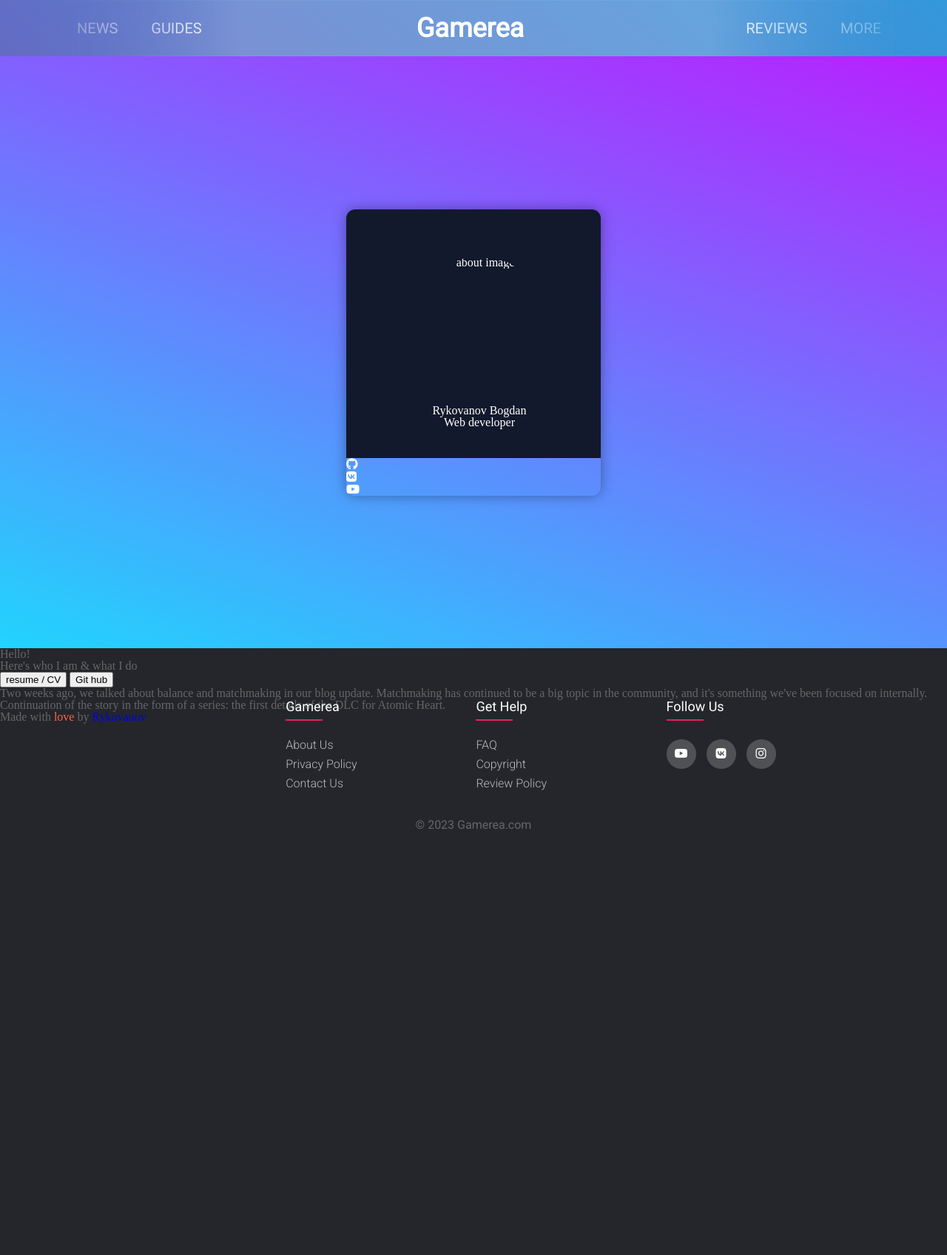
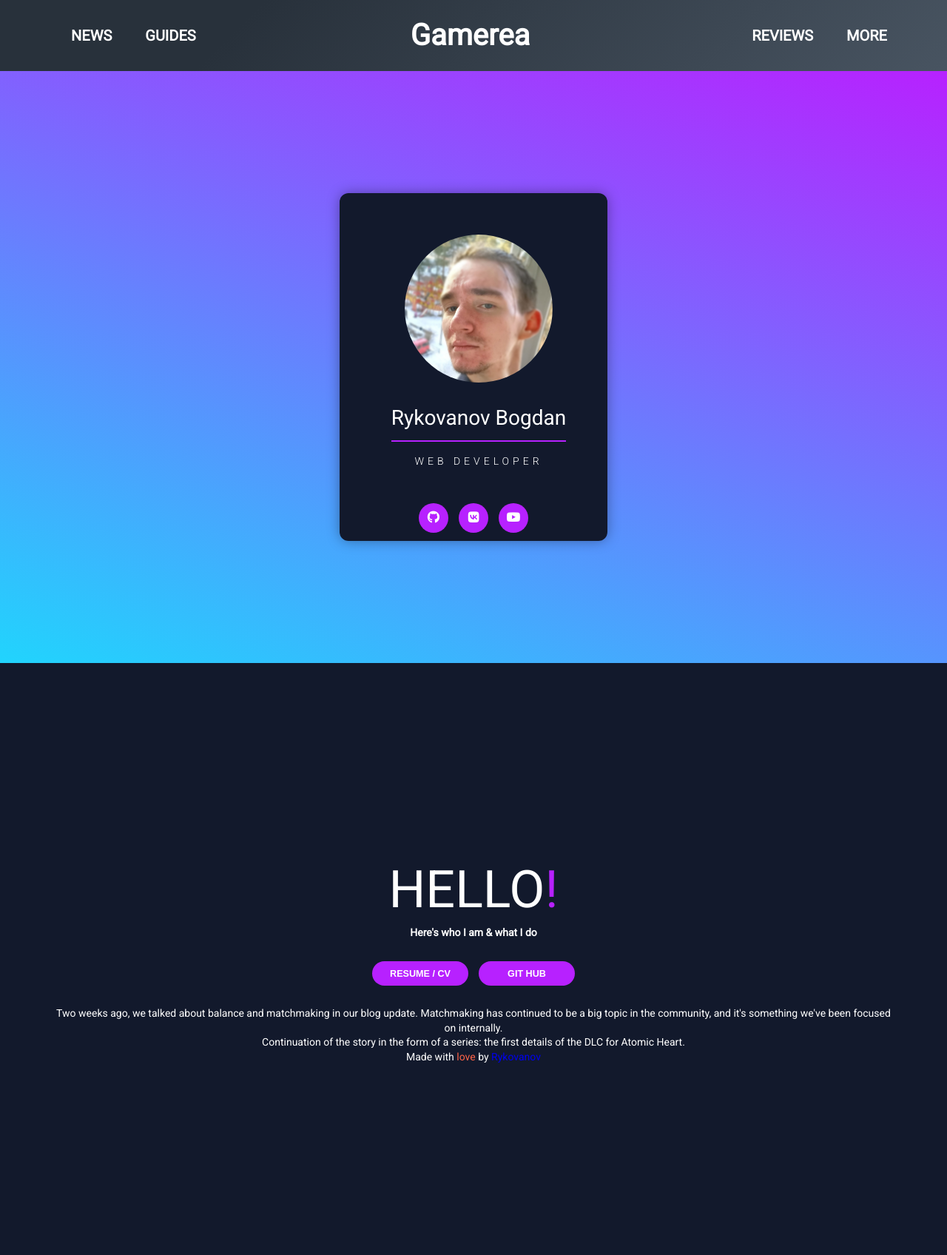
Before and after one commit to coldeee/coldeee.github.io, a PHP site: page /html/about.html in a window 1280 px wide. Shown: the whole page at 74% size. Before the commit the page ends 1120 px from the top, so only its background shows below. Run offline with PHP 8.4, Linux system fonts and the light colour scheme; some libraries are stand-ins or nearby versions.

Commit message:
1.01v
changed about page, working on header, footer

```diff
--- a/css/about.css
+++ b/css/about.css
@@ -78,10 +78,144 @@ div, h2, p, figure {
     width: 200px;
 }
 
-.about-img {
-    width: 200px;
-    height: 200px;
-    overflow: hidden;
-    border-radius: 50%;
-    trams
+.about-img{
+  width: 200px;
+  height: 200px;
+  overflow: hidden;
+  border-radius: 50%;
+  transition: all 0.5s ease-in-out;
 }
+
+.shadow{
+  margin-left: auto;
+  margin-right: auto;
+  border-radius: 50%;
+  width: 200px;
+  height: 200px;
+}
+
+
+
+.about-left-content h2{
+  font-size: 2rem;
+  margin: 2.2rem 0 0.6rem 0;
+  line-height: 1.2;
+  padding-bottom: 1rem;
+  border-bottom: 2px solid #B721FF;
+}
+.about-left-content h3{
+  text-transform: uppercase;
+  font-weight: 300;
+  letter-spacing: 5px;
+  margin-top: 1.2rem;
+}
+.icons{
+  background: #12192c;
+  display: flex;
+  justify-content: center;
+  padding: 0.8rem 0;
+  border-radius: 0 0 12px 12px;
+}
+.icons li{
+  list-style-type: none;
+  background: #B721FF;
+  color: #fff;
+  width: 40px;
+  height: 40px;
+  margin: 0 0.5rem;
+  border-radius: 50%;
+  display: flex;
+  justify-content: center;
+  align-items: center;
+  font-size: 1.2rem;
+  cursor: pointer;
+  transition: all 0.5s ease-in-out;
+}
+.icons li:hover{
+  background: #edffec;
+  color: #000;
+}
+.about-right{
+  background: #12192c;
+  height: 100vh;
+  display: flex;
+  flex-direction: column;
+  align-items: center;
+  justify-content: center;
+  padding: 0 5rem;
+  text-align: center;
+  color:#fff
+}
+.about-right h1{
+  font-size: 5rem;
+  text-transform: uppercase;
+}
+.about-right h1 span{
+  color: #B721FF;
+}
+.about-right h2{
+  font-weight: 600;
+}
+.about-btns{
+  display: flex;
+  margin: 2rem 0;
+}
+.btn{
+  border: none;
+  font-size: 0.9rem;
+  text-transform: uppercase;
+  border: 2px solid #fff;
+  border-radius: 20px;
+  padding: 0.55rem 0;
+  width: 130px;
+  font-weight: 600;
+  background: transparent;
+  margin: 0 0.5rem;
+  cursor: pointer;
+  color:#fff
+}
+.btn.btn-pink{
+  background: #B721FF;
+  color: #fff;
+  border-color: #B721FF;
+  transition: all 0.5s ease-in-out;
+}
+.btn.btn-pink:hover{
+  background: transparent;
+  border-color: #fff;
+  color: #fff;
+}
+.btn.btn-white{
+  transition: all 0.5s ease-in-out;
+}
+.btn.btn-white:hover{
+  background: #B721FF;
+  border-color: #B721FF;
+  color: #fff;
+}
+.about-para p{
+  font-weight: 300;
+  padding: 0.5rem;
+  opacity: 0.8;
+}
+
+@media screen and (min-width: 992px){
+.header-pc {
+  background-color: #12192c;
+}
+}
+
+@media screen and (max-width: 820px) {
+  .about-wrapper {
+    height: 200vh;
+}
+
+.header-phone {
+  background-color: #12192c;
+  box-shadow: 0 0 25px rgba(0, 0, 0, 0.1), inset 0 0 1px rgba(255, 255, 255, 0.6);
+}
+}
+
+.header-phone a {
+  color: #fff;
+}
--- a/css/footer.css
+++ b/css/footer.css
@@ -2,16 +2,25 @@
 @import url('https://fonts.googleapis.com/css2?family=Roboto:wght@300&display=swap');
 @import url('https://fonts.googleapis.com/css2?family=Roboto&display=swap');
 
-.footer{
+.footer {
 	background-color: #24262b;
     padding: 70px 0;
     font-family: "Roboto", "Source Sans Pro", "Helvetica", "Arial", sans-serif;
+}
+
+.footer .container {
+	background-color: #24262b;
+    padding: 70px 0;
+    font-family: "Roboto", "Source Sans Pro", "Helvetica", "Arial", sans-serif;
+	margin-left: 20%;
+	margin-right: 20%;
 }
 .footer-col{
    width: 25%;
    padding: 0 15px;
 }
-.footer-col h4{
+.footer-col-left h4, .footer-col-center h4, .footer-col-right h4
+{
 	font-size: 18px;
 	color: #ffffff;
 	text-transform: capitalize;
@@ -19,7 +28,8 @@
 	font-weight: 500;
 	position: relative;
 }
-.footer-col h4::before{
+.footer-col-left h4::before, .footer-col-center h4::before, .footer-col-right h4::before
+{
 	content: '';
 	position: absolute;
 	left:0;
@@ -32,7 +42,8 @@
 .footer-col ul li:not(:last-child){
 	margin-bottom: 10px;
 }
-.footer-col ul li a{
+.footer-col-left ul li a, .footer-col-center ul li a, .footer-col-right ul li a
+{
 	font-size: 16px;
 	text-transform: capitalize;
 	color: #ffffff;
@@ -42,11 +53,11 @@
 	display: block;
 	transition: all 0.3s ease;
 }
-.footer-col ul li a:hover{
+.footer-col-left ul li a:hover, .footer-col-center ul li a:hover, .footer-col-right ul li a:hover {
 	color: #ffffff;
 	padding-left: 8px;
 }
-.footer-col .social-links a{
+.footer-col-right .social-links a {
 	display: inline-block;
 	height: 40px;
 	width: 40px;
@@ -58,7 +69,7 @@
 	color: #ffffff;
 	transition: all 0.5s ease;
 }
-.footer-col .social-links a:hover{
+.footer-col-right .social-links a:hover{
 	color: #24262b;
 	background-color: #ffffff;
 }
@@ -68,7 +79,7 @@
 	flex-wrap: wrap;
 }
 
-.footer-col ul {
+.footer-col-left ul {
     list-style: none;
 }
 .copyright {
@@ -79,3 +90,8 @@
 	max-width: 1170px;
 	margin-left: 29%;
 }
+
+.row .footer-col-center {
+	display: flexbox;
+	justify-self: center;
+}
--- a/css/header.css
+++ b/css/header.css
@@ -13,13 +13,12 @@
     display: flex;
     justify-content: space-between;
     padding: 10px;
-    align-content: center;
-    mask-image: linear-gradient(90deg, rgba(255, 255, 255, 0) 0%, #ffffff 25%, #ffffff 75%, rgba(255, 255, 255, 0) 100%);
-    color: #fff;
     min-width: 740px;
+    font-weight: bold;
     font-family: "Roboto", "Source Sans Pro", "Helvetica", "Arial", sans-serif;
-    background: linear-gradient(90deg, rgba(255, 255, 255, 0) 0%, rgba(255, 255, 255, 0.2) 25%, rgba(255, 255, 255, 0.2) 75%, rgba(255, 255, 255, 0) 100%);
-    box-shadow: 0 0 25px rgba(0, 0, 0, 0.1), inset 0 0 1px rgba(255, 255, 255, 0.6);
+    background-color: #485461;
+    background-image: linear-gradient(315deg, #485461 0%, #28313b 74%);
+    box-shadow: rgba(255, 255, 255, 0.2) 0px 19px 38px, rgba(255, 255, 255, 0.2) 0px 15px 12px;
 }
 
 .header_section {
@@ -43,7 +42,8 @@
 .headerlogo {
     font-weight: bold;
     padding: 10px 15px;
-    font-size: 36px;
+    font-size: 40px;
+    color: #fff;
     margin-left: 5px;
     align-content: center;
 }
@@ -121,6 +121,7 @@
     .headerlogo {
       color: whitesmoke;
       margin-left: 20px;
+      text-decoration: none;
     }
 
     .header-phone {
@@ -132,7 +133,7 @@
       color: white;
       min-width: 740px;
       font-family: "Roboto", "Source Sans Pro", "Helvetica", "Arial", sans-serif;
-      background: linear-gradient(90deg, rgba(255, 255, 255, 0) 0%, rgba(255, 255, 255, 0.2) 25%, rgba(255, 255, 255, 0.2) 75%, rgba(255, 255, 255, 0) 100%);
+      background-color: #12192c;
       box-shadow: 0 0 25px rgba(0, 0, 0, 0.1), inset 0 0 1px rgba(255, 255, 255, 0.6);
     }
 
--- a/css/main.css
+++ b/css/main.css
@@ -17,7 +17,8 @@ body {
   }
 
 html {
-  background-image: linear-gradient(to right top, #8e44ad 0%, #3498db 100%);
+  background-color: #2b4162;
+  background-image: linear-gradient(315deg, #2b4162 0%, #12100e 74%);
   font-size: 14px;
   -moz-osx-font-smoothing: grayscale;
   -webkit-font-smoothing: antialiased;
--- a/html/about.html
+++ b/html/about.html
@@ -4,11 +4,12 @@
     <meta charset="UTF-8">
     <meta http-equiv="X-UA-Compatible" content="IE=edge">
     <meta name="viewport" content="width=device-width, initial-scale=1.0">
-    <title>Releases</title>
+    <title>Gamerea / About</title>
 
     <link rel="stylesheet" href="../css/about.css"/>
     <link rel="stylesheet" href="../css/footer.css"/>
     <link rel="stylesheet" href="../css/header.css"/>
+    <link rel="stylesheet" href="../css/about.css"/>
     <link rel="stylesheet" href="https://cdnjs.cloudflare.com/ajax/libs/font-awesome/6.3.0/css/all.min.css" integrity="sha512-SzlrxWUlpfuzQ+pcUCosxcglQRNAq/DZjVsC0lE40xsADsfeQoEypE+enwcOiGjk/bSuGGKHEyjSoQ1zVisanQ==" crossorigin="anonymous" referrerpolicy="no-referrer" />
 </head>
 
@@ -66,7 +67,7 @@
         <div class="">
           <div class="shadow">
             <div class="about-img">
-              <img src="#" alt="about image">
+              <img src="../img/me.jpg">
             </div>
           </div>
 
@@ -97,7 +98,7 @@
       <div class="credit">Made with <span style="color: tomato">love</span> by <a href="#">Rykovanov</a></div> <!-- Вставить сердечко вместо love, ссылку на hh -->
     </div>
   </div>
-<!-- -->
+<!--
     <footer class="footer" id="footer">
         <div class="container">
             <div class="row">
@@ -132,6 +133,6 @@
           © 2023 Gamerea.com
         </div>
     </footer>
-<!-- -->
+ -->
 </body>
 </html>
--- a/index.html
+++ b/index.html
@@ -221,7 +221,7 @@
       <footer class="footer" id="footer">
         <div class="container">
             <div class="row">
-                <div class="footer-col">
+                <div class="footer-col-left">
                     <h4>Gamerea</h4>
                     <ul>
                         <li><a href="#">about us</a></li>
@@ -229,7 +229,7 @@
                         <li><a href="#">contact us</a></li>
                     </ul>
                 </div>
-                <div class="footer-col">
+                <div class="footer-col-center">
                     <h4>get help</h4>
                     <ul>
                         <li><a href="#">FAQ</a></li>
@@ -238,7 +238,7 @@
                         <li><a href="#"></a></li>
                     </ul>
                 </div>
-                <div class="footer-col">
+                <div class="footer-col-right">
                     <h4>follow us</h4>
                     <div class="social-links">
                         <a href="#"><i class="fab fa-youtube"></i></a>
```
Also changed, not shown: img/me.jpg (added).
